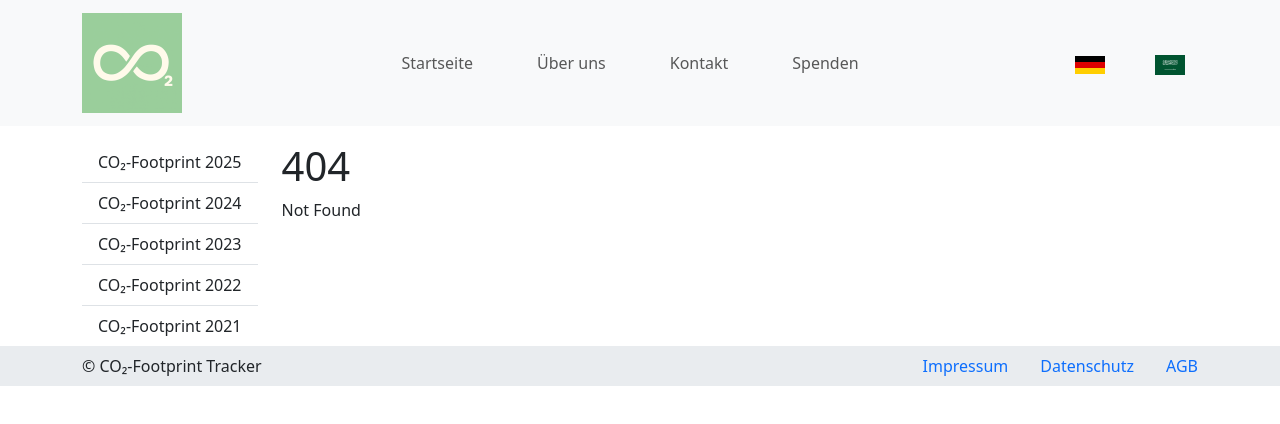
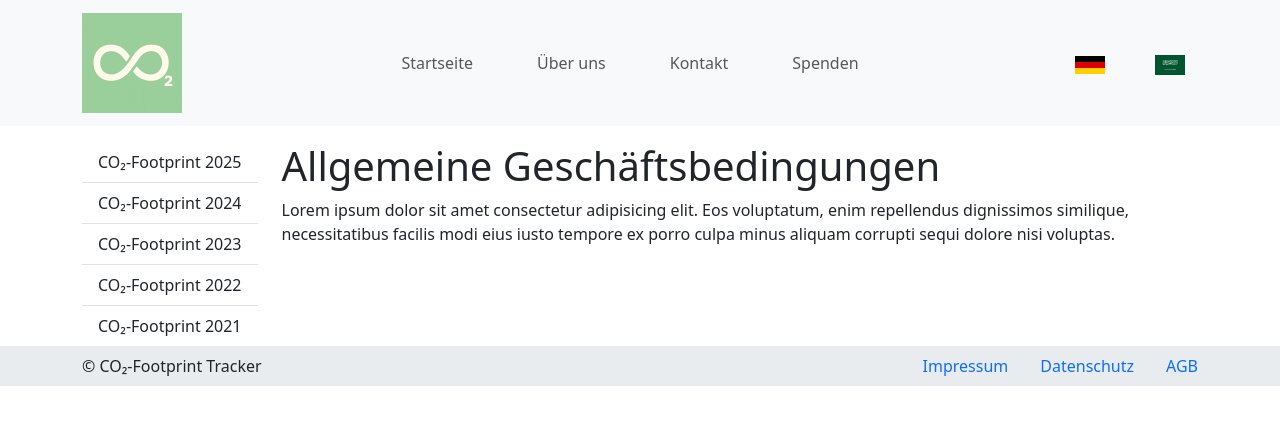
Before and after one commit to dustin-keks/IPWA01-01, a SvelteKit app in the folder fallstudie/: page /terms-and-conditions in a window 1280 px wide. Before the commit this address had no page. Shown: the top 424 px of the page. Built offline with nearby package versions, Linux system fonts and the light colour scheme.

Commit message:
add sites for footer

```diff
--- /dev/null
+++ b/fallstudie/src/routes/data-protection/+page.svelte
@@ -0,0 +1,6 @@
+<h1>Datenschutzerklärung</h1>
+<p>
+  Lorem ipsum dolor sit, amet consectetur adipisicing elit. Et ullam illo alias
+  vero praesentium, porro natus provident obcaecati nemo error iusto vel fugit
+  voluptatum magnam ipsum voluptate ipsa necessitatibus. Quam!
+</p>
--- /dev/null
+++ b/fallstudie/src/routes/terms-and-conditions/+page.svelte
@@ -0,0 +1,6 @@
+<h1>Allgemeine Geschäftsbedingungen</h1>
+<p>
+  Lorem ipsum dolor sit amet consectetur adipisicing elit. Eos voluptatum, enim
+  repellendus dignissimos similique, necessitatibus facilis modi eius iusto
+  tempore ex porro culpa minus aliquam corrupti sequi dolore nisi voluptas.
+</p>
```
Also changed, not shown: fallstudie/src/routes/imprint/+page.svelte (added, +7 -0 lines).
